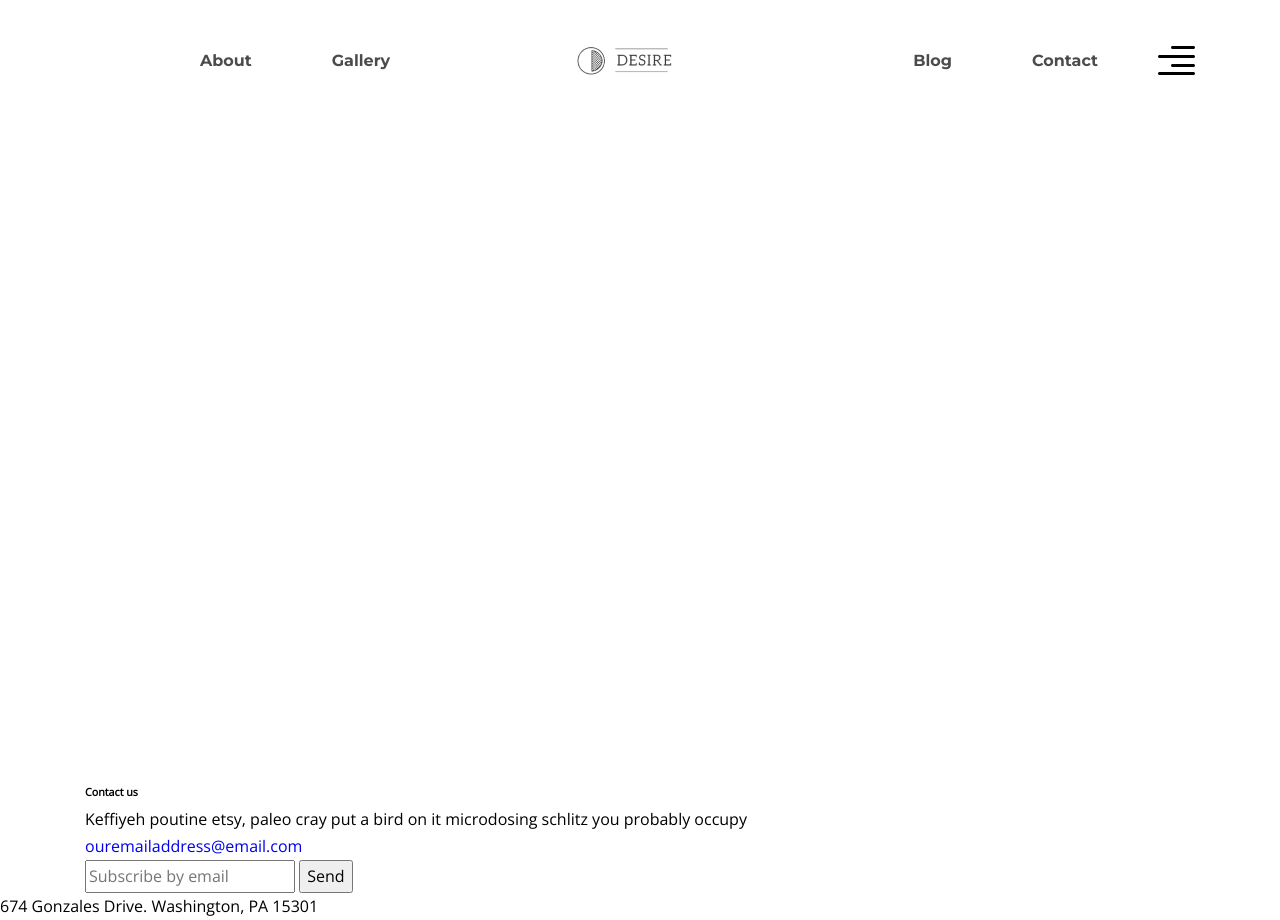
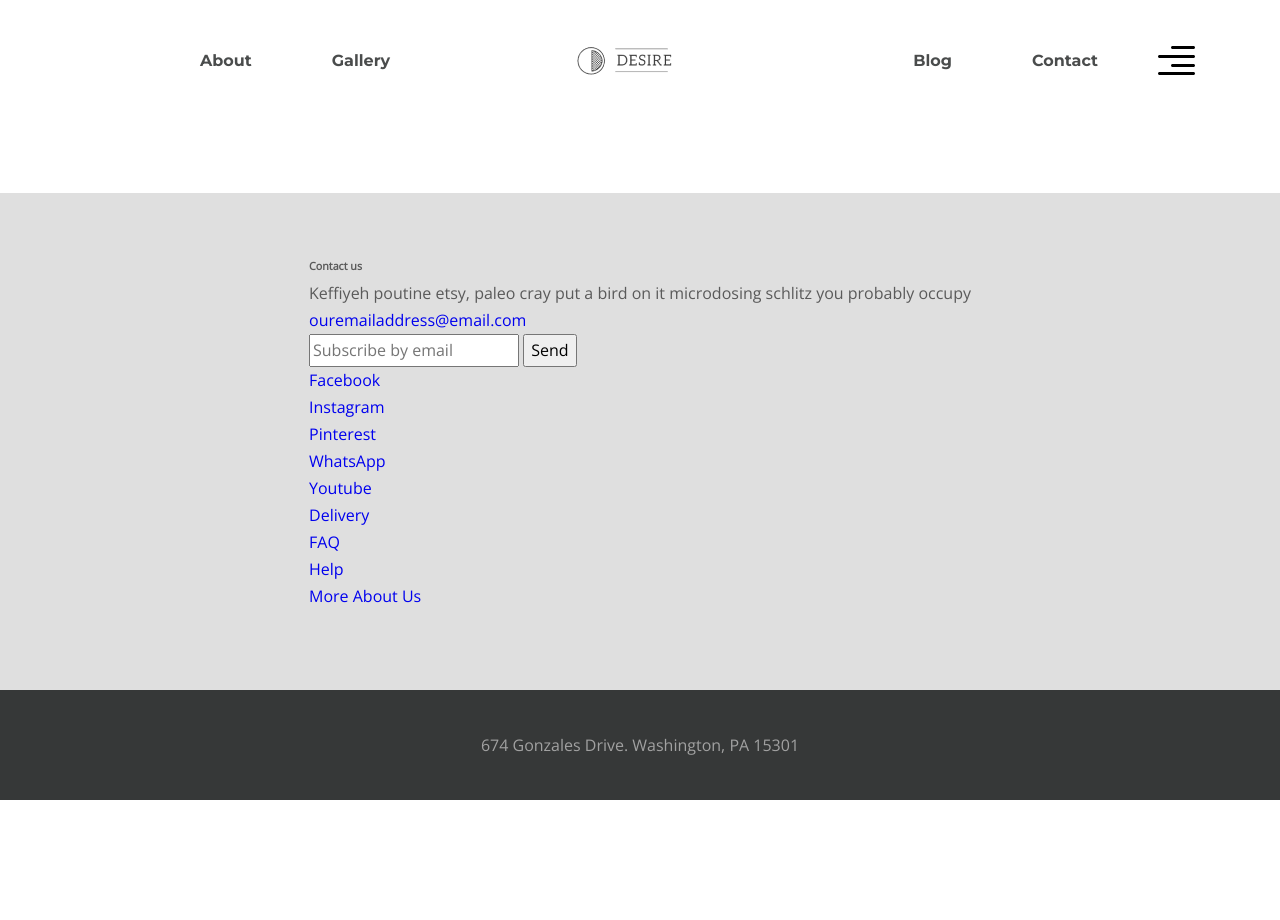
Before and after one commit to lbeketl/desire, a website: page app/index.html in a window 1280 px wide. After the commit the page ends 800 px from the top, so only its background shows below. Drawn offline with nearby package versions, Linux system fonts and the light colour scheme.

Commit message:
Commit 1.25.30

```diff
--- a/app/index.html
+++ b/app/index.html
@@ -14,6 +14,7 @@
   </head>
 
   <body>
+    <div class="wrapper">
       <header class="header">
         <div class="container">
           <div class="header__inner">
@@ -46,37 +47,66 @@
           </div>
         </div>
       </header>
-    <div class="wrapper">
+
       <main class="main"></main>
       <footer class="footer">
         <div class="footer__content">
           <div class="container">
             <div class="footer_inner">
               <div class="footer__info">
-                <h6 class="footer__info-title">
-                  Contact us
-                </h6>
+                <h6 class="footer__info-title">Contact us</h6>
                 <p class="footer__info-text">
-                  Keffiyeh poutine etsy, paleo cray put a bird on it microdosing schlitz you probably occupy
+                  Keffiyeh poutine etsy, paleo cray put a bird on it microdosing schlitz you
+                  probably occupy
                 </p>
                 <a class="footer__info-email" href="mailto:ouremailaddress@email.com">
                   ouremailaddress@email.com
                 </a>
                 <form action="" class="footer_form">
-                  <input class="footer__form-input" type="email" placeholder="Subscribe by email">
+                  <input class="footer__form-input" type="email" placeholder="Subscribe by email" />
                   <button class="footer__form-button" type="submit">Send</button>
                 </form>
               </div>
-              <ul class="footer__social"></ul>
+              <ul class="footer__social">
+                <li class="footer__social-item">
+                  <a class="footer__social-link" href="#">Facebook</a>
+                </li>
+                <li class="footer__social-item">
+                  <a class="footer__social-link" href="#">Instagram</a>
+                </li>
+                <li class="footer__social-item">
+                  <a class="footer__social-link" href="#">Pinterest</a>
+                </li>
+                <li class="footer__social-item">
+                  <a class="footer__social-link" href="#">WhatsApp</a>
+                </li>
+                <li class="footer__social-item">
+                  <a class="footer__social-link" href="#">Youtube</a>
+                </li>
+              </ul>
               <nav class="footer__menu">
-                <ul class="footer__menu-list">
+                <ul class="footer__menu-item">
+                  <li class="footer__menu-item">
+                    <a class="footer__menu-link" href="#">Delivery</a>
+                  </li>
+                  <li class="footer__menu-item">
+                    <a class="footer__menu-link" href="#">FAQ</a>
+                  </li>
+                  <li class="footer__menu-item">
+                    <a class="footer__menu-link" href="#">Help</a>
+                  </li>
+                  <li class="footer__menu-item">
+                    <a class="footer__menu-link" href="#">More About Us</a>
+                  </li>
                 </ul>
               </nav>
             </div>
           </div>
         </div>
         <div class="footer__copyright">
-          674 Gonzales Drive.   Washington, PA 15301
+          <div class="container">
+            <p>674 Gonzales Drive. Washington, PA 15301</p>
+          </div>
         </div>
       </footer>
     </div>
--- a/app/scss/_global.scss
+++ b/app/scss/_global.scss
@@ -8,6 +8,7 @@ body {
 	font-size: 16px;
 	line-height: 27px;
 	font-weight: 400;
+	color: $default ;
 }
 
 .wrapper {
--- a/app/scss/_vars.scss
+++ b/app/scss/_vars.scss
@@ -1,3 +1,6 @@
+$title: #363838;
+$default: #5A5A5A;
+
 %title-font {
     font-family: 'Montserrat', sans-serif;
     font-weight: 700;
--- a/app/scss/style.scss
+++ b/app/scss/style.scss
@@ -41,3 +41,23 @@
         line-height: 22px;
     }
 }
+
+.footer {
+    &__content {
+        background-color: #dfdfdf;
+        padding: 60px 0 80px;
+        display: flex;
+        justify-content: space-between;
+    }
+
+    &__info-title {
+
+    }
+
+    &__copyright {
+        background-color: $title;
+        color: #A1A1A1;
+        text-align: center;
+        padding: 42px 15px 41px;
+    }
+}
```
Also changed, not shown: app/css/style.min.css. Lines whose indentation alone changed are shown as unchanged.
